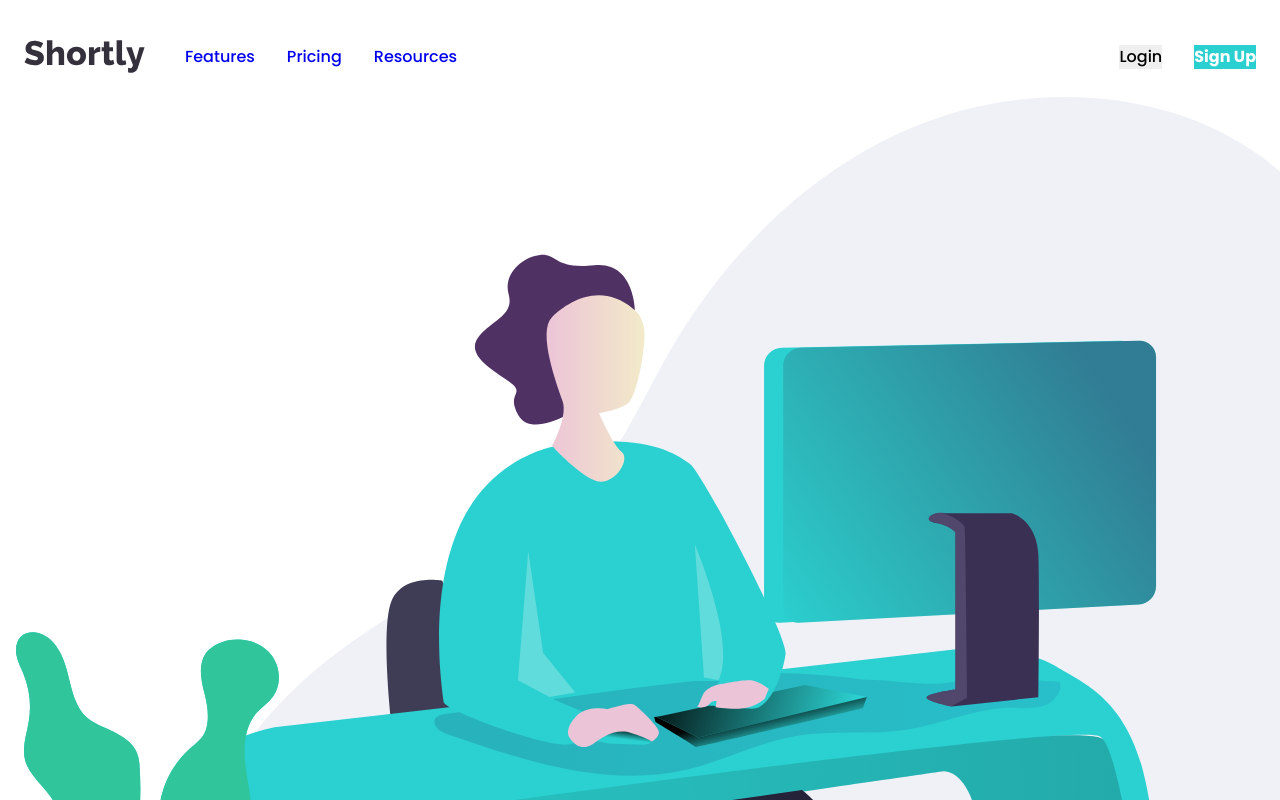
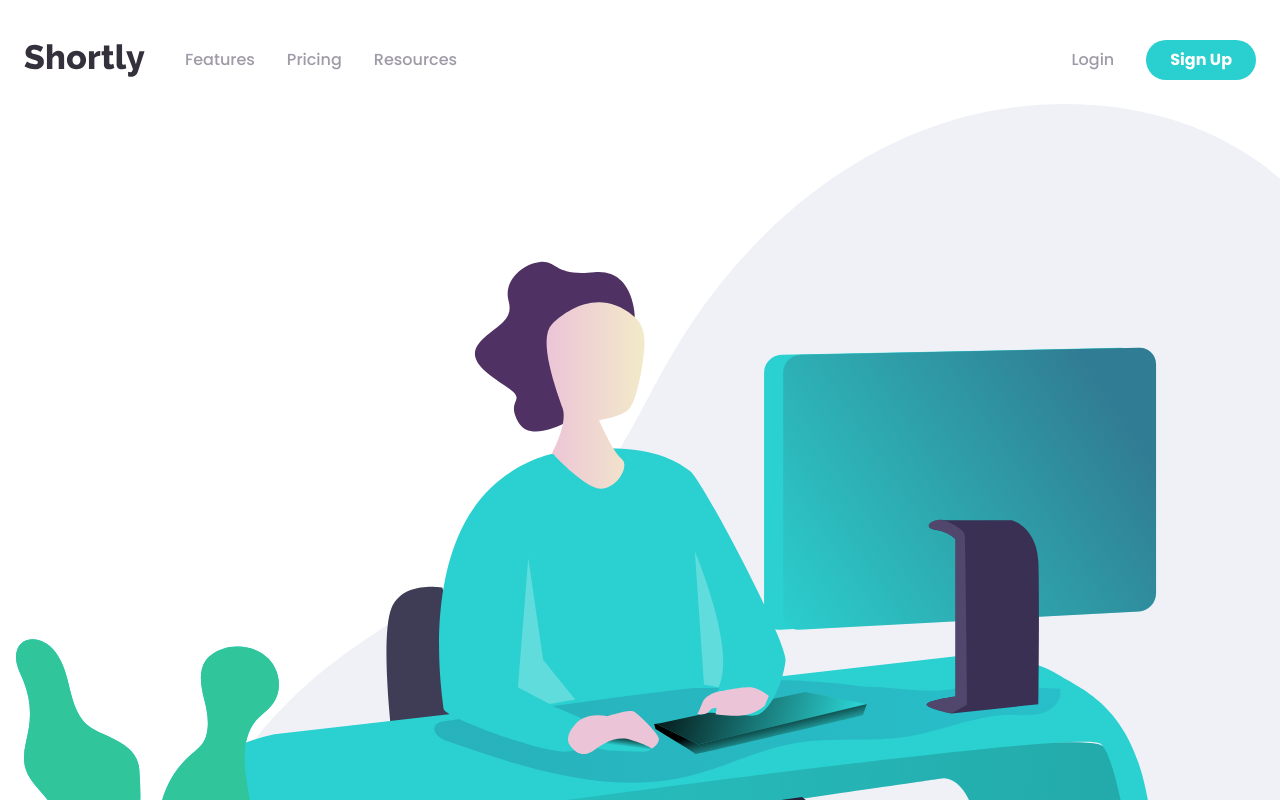
Before and after one commit to c0dehamster/url-shortening-api, a SvelteKit app: page / in a window 1280 px wide. Shown: the top 800 px of the page. Built offline with nearby package versions, Linux system fonts and the light colour scheme.

Commit message:
Style mobile nav

```diff
--- a/src/routes/+layout.svelte
+++ b/src/routes/+layout.svelte
@@ -49,11 +49,14 @@
 		position: relative;
 		padding-block: 2.5rem 1.5rem;
 		padding-inline: var(--padding-inline-outer);
+		z-index: 10;
 
 		display: flex;
 		justify-content: space-between;
 		align-items: center;
 		gap: 2.5rem;
+
+		background-color: white;
 	}
 
 	.wrapper {
--- a/src/routes/Form.svelte
+++ b/src/routes/Form.svelte
@@ -60,7 +60,7 @@
 	.form__input,
 	.error-message {
 		position: relative;
-		z-index: 10;
+		z-index: 5;
 	}
 
 	.button,
--- a/src/routes/Navigation.svelte
+++ b/src/routes/Navigation.svelte
@@ -1,8 +1,15 @@
 <script>
+	let expanded = false
+
+	$: navContentsClass = `nav-contents ${
+		expanded ? "nav-contents--expanded" : ""
+	}`
+
+	const onClick = () => (expanded = !expanded)
 </script>
 
 <nav class="navigation">
-	<button class="button-icon">
+	<button class="button-icon" aria-expanded={expanded} on:click={onClick}>
 		<svg width="16" height="15" xmlns="http://www.w3.org/2000/svg"
 			><path
 				d="M16 12v3H0v-3h16Zm0-6v3H0V6h16Zm0-6v3H0V0h16Z"
@@ -11,7 +18,16 @@
 		<span class="sr-only">Menu</span>
 	</button>
 
-	<div class="nav-contents">
+	{#if expanded}
+		<div
+			class="backdrop"
+			on:click={onClick}
+			on:keydown={e => {
+				if (e.key === "Escape") onClick()
+			}} />
+	{/if}
+
+	<div class={navContentsClass}>
 		<ul class="nav-links">
 			<li class="nav-links__list-item">
 				<a href="#0" class="link">Features</a>
@@ -51,31 +67,109 @@
 		flex: 1;
 	}
 
+	.backdrop {
+		display: none;
+	}
+
 	.nav-contents {
 		flex: 1;
 	}
 
+	.nav-contents,
 	.my-account,
 	.nav-links {
-		gap: 2rem;
+		gap: clamp(1rem, 4.3vw, 2rem);
 	}
 
 	.nav-links {
 		list-style: none;
 	}
 
-	@media screen and (max-width: 40rem) {
+	.link {
+		color: var(--color-neutral-400);
+		background-color: transparent;
+
+		transition: color 100ms ease-in;
+	}
+
+	.button {
+		width: fit-content;
+		padding-inline: 1.5rem;
+		height: 2.5rem;
+		border-radius: 1.25rem;
+	}
+
+	/* Active states */
+
+	.link:hover,
+	.link:focus {
+		color: var(--color-neutral-600);
+	}
+
+	@media screen and (max-width: 44rem) {
 		.navigation {
 			justify-content: end;
 		}
 
 		.button-icon {
 			display: block;
+			position: relative;
+			z-index: 100;
+		}
+
+		.nav-links,
+		.nav-contents,
+		.my-account {
+			flex-direction: column;
+		}
+
+		.backdrop {
+			display: block;
+			position: fixed;
+			inset: 0;
 		}
 
 		.nav-contents {
-			/* Temporary */
-			display: none;
+			position: fixed;
+			inset-inline: 1.5rem;
+			top: 6rem;
+			transform: translateY(-100%);
+			transition: 200ms ease-in;
+			z-index: -1;
+
+			padding: 2.5rem 1.5rem;
+			border-radius: 0.25rem;
+
+			flex-direction: column;
+
+			background-color: var(--color-primary-600);
+			opacity: 0;
+		}
+
+		.nav-contents--expanded {
+			z-index: 20;
+			transform: translateY(0%);
+
+			opacity: 1;
+		}
+
+		.nav-links {
+			width: 100%;
+			padding-block-end: 2rem;
+			border-bottom: 1px solid var(--color-neutral-400);
+		}
+
+		.link {
+			color: var(--color-neutral-100);
+			font-size: var(--font-size-400);
+			font-weight: var(--font-weight-bold);
+		}
+
+		/* Active states */
+
+		.link:hover,
+		.link:focus {
+			color: var(--color-primary-400);
 		}
 	}
 </style>
```
